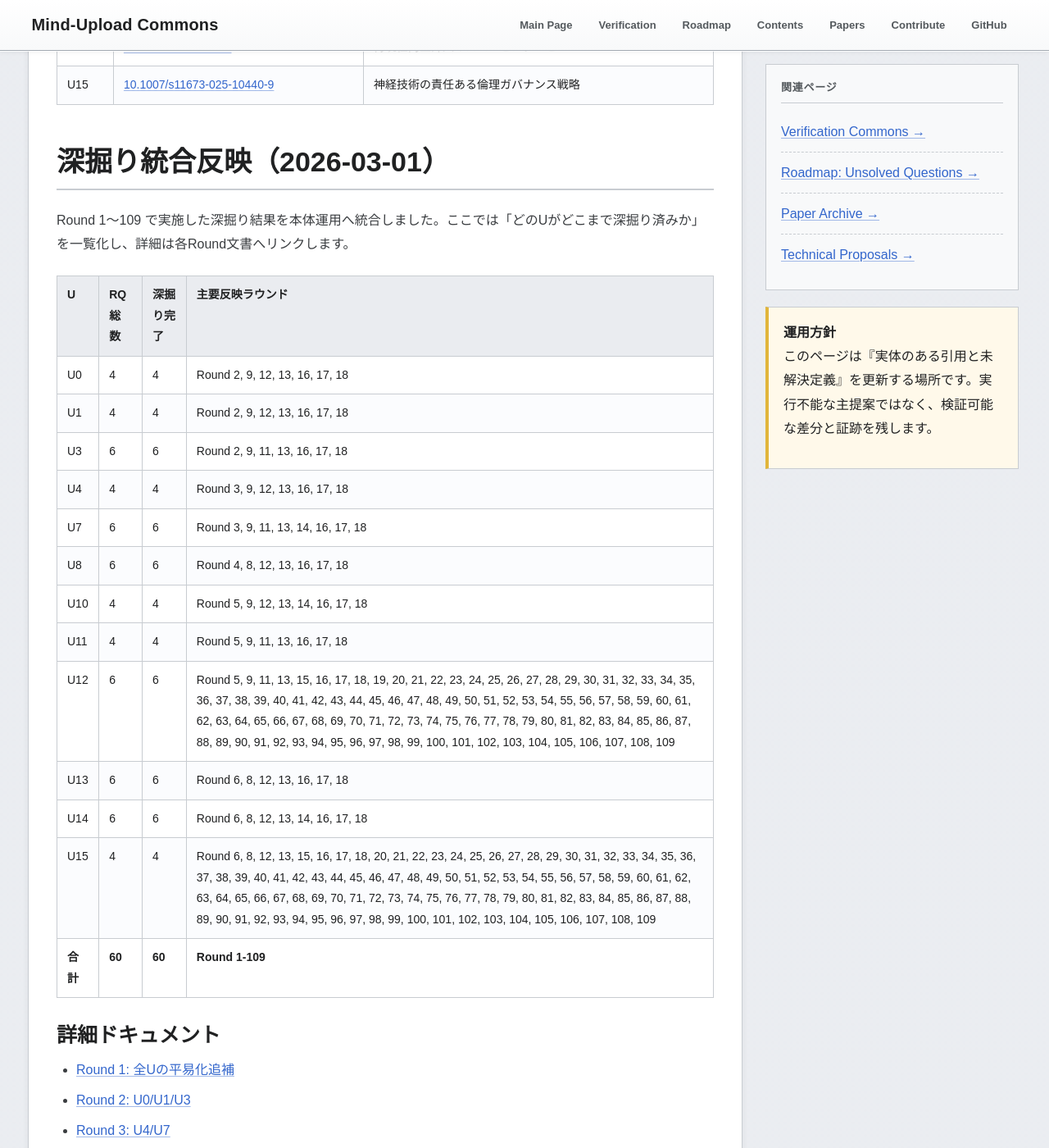
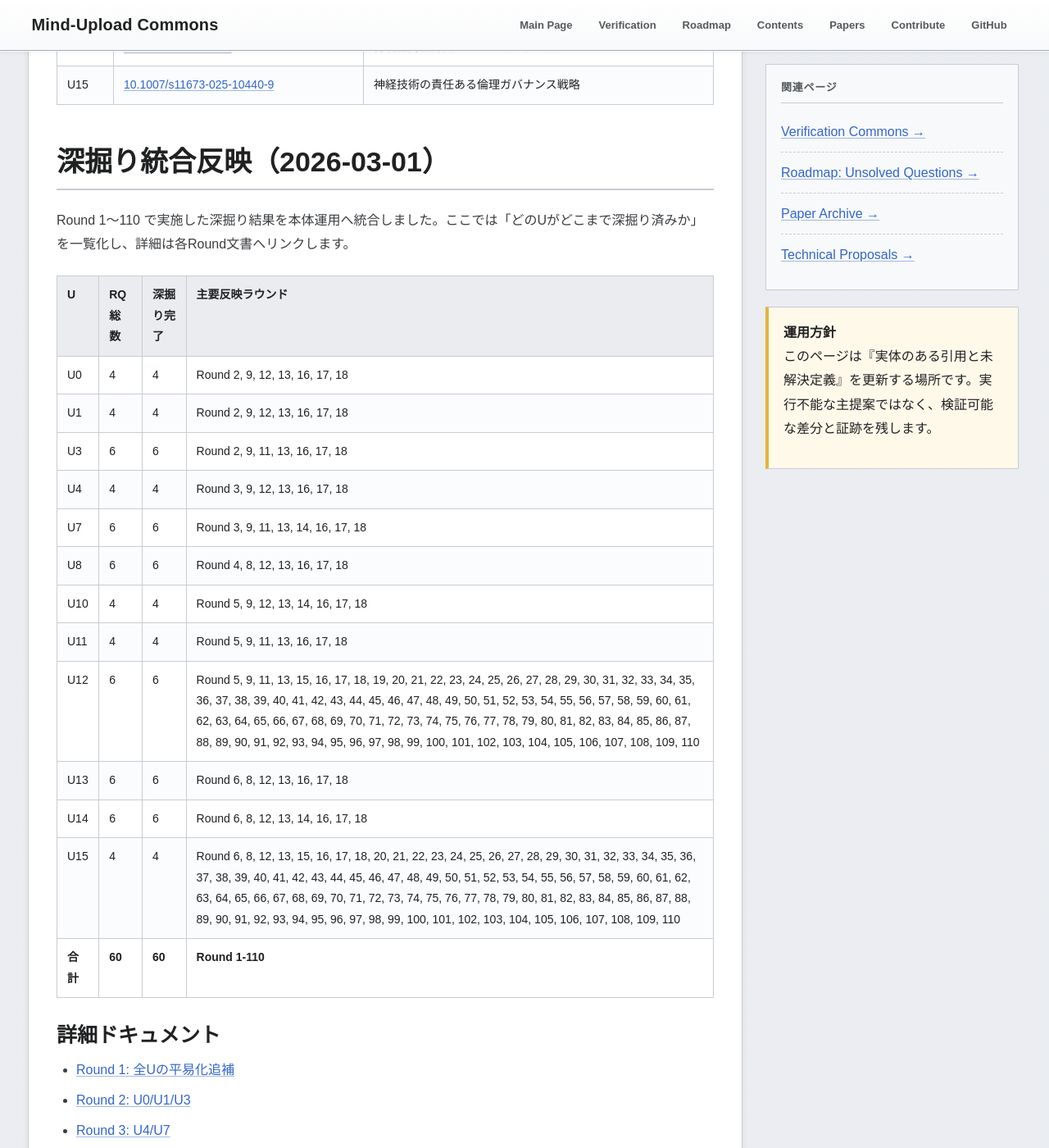
Before and after one commit to yasufumi-nakata/eegflow, a Jekyll site: the page built from research_harvest_50.md, in a window 1280 px wide and 1400 px high, scrolled down 6243 px. Shown: the whole window at 82% size. Built offline with Jekyll 4.4.1, drawn with Linux system fonts in a browser that asks for light colours; some of the changed text lies outside the part shown.

Commit message:
Add Round 110 follow-up reconnect follow-up outcome and reconnect gate

```diff
--- a/research_harvest_50.md
+++ b/research_harvest_50.md
@@ -156,7 +156,7 @@
 <section class="section" id="deepening-integration-20260301">
 <h2 class="section-title">深掘り統合反映（2026-03-01）</h2>
 <p>
-Round 1〜109 で実施した深掘り結果を本体運用へ統合しました。ここでは「どのUがどこまで深掘り済みか」を一覧化し、詳細は各Round文書へリンクします。
+Round 1〜110 で実施した深掘り結果を本体運用へ統合しました。ここでは「どのUがどこまで深掘り済みか」を一覧化し、詳細は各Round文書へリンクします。
 </p>
 <table class="data-table">
 <thead><tr><th>U</th><th>RQ総数</th><th>深掘り完了</th><th>主要反映ラウンド</th></tr></thead><tbody>
@@ -168,11 +168,11 @@
 <tr><td>U8</td><td>6</td><td>6</td><td>Round 4, 8, 12, 13, 16, 17, 18</td></tr>
 <tr><td>U10</td><td>4</td><td>4</td><td>Round 5, 9, 12, 13, 14, 16, 17, 18</td></tr>
 <tr><td>U11</td><td>4</td><td>4</td><td>Round 5, 9, 11, 13, 16, 17, 18</td></tr>
-<tr><td>U12</td><td>6</td><td>6</td><td>Round 5, 9, 11, 13, 15, 16, 17, 18, 19, 20, 21, 22, 23, 24, 25, 26, 27, 28, 29, 30, 31, 32, 33, 34, 35, 36, 37, 38, 39, 40, 41, 42, 43, 44, 45, 46, 47, 48, 49, 50, 51, 52, 53, 54, 55, 56, 57, 58, 59, 60, 61, 62, 63, 64, 65, 66, 67, 68, 69, 70, 71, 72, 73, 74, 75, 76, 77, 78, 79, 80, 81, 82, 83, 84, 85, 86, 87, 88, 89, 90, 91, 92, 93, 94, 95, 96, 97, 98, 99, 100, 101, 102, 103, 104, 105, 106, 107, 108, 109</td></tr>
+<tr><td>U12</td><td>6</td><td>6</td><td>Round 5, 9, 11, 13, 15, 16, 17, 18, 19, 20, 21, 22, 23, 24, 25, 26, 27, 28, 29, 30, 31, 32, 33, 34, 35, 36, 37, 38, 39, 40, 41, 42, 43, 44, 45, 46, 47, 48, 49, 50, 51, 52, 53, 54, 55, 56, 57, 58, 59, 60, 61, 62, 63, 64, 65, 66, 67, 68, 69, 70, 71, 72, 73, 74, 75, 76, 77, 78, 79, 80, 81, 82, 83, 84, 85, 86, 87, 88, 89, 90, 91, 92, 93, 94, 95, 96, 97, 98, 99, 100, 101, 102, 103, 104, 105, 106, 107, 108, 109, 110</td></tr>
 <tr><td>U13</td><td>6</td><td>6</td><td>Round 6, 8, 12, 13, 16, 17, 18</td></tr>
 <tr><td>U14</td><td>6</td><td>6</td><td>Round 6, 8, 12, 13, 14, 16, 17, 18</td></tr>
-<tr><td>U15</td><td>4</td><td>4</td><td>Round 6, 8, 12, 13, 15, 16, 17, 18, 20, 21, 22, 23, 24, 25, 26, 27, 28, 29, 30, 31, 32, 33, 34, 35, 36, 37, 38, 39, 40, 41, 42, 43, 44, 45, 46, 47, 48, 49, 50, 51, 52, 53, 54, 55, 56, 57, 58, 59, 60, 61, 62, 63, 64, 65, 66, 67, 68, 69, 70, 71, 72, 73, 74, 75, 76, 77, 78, 79, 80, 81, 82, 83, 84, 85, 86, 87, 88, 89, 90, 91, 92, 93, 94, 95, 96, 97, 98, 99, 100, 101, 102, 103, 104, 105, 106, 107, 108, 109</td></tr>
-<tr><td><strong>合計</strong></td><td><strong>60</strong></td><td><strong>60</strong></td><td><strong>Round 1-109</strong></td></tr>
+<tr><td>U15</td><td>4</td><td>4</td><td>Round 6, 8, 12, 13, 15, 16, 17, 18, 20, 21, 22, 23, 24, 25, 26, 27, 28, 29, 30, 31, 32, 33, 34, 35, 36, 37, 38, 39, 40, 41, 42, 43, 44, 45, 46, 47, 48, 49, 50, 51, 52, 53, 54, 55, 56, 57, 58, 59, 60, 61, 62, 63, 64, 65, 66, 67, 68, 69, 70, 71, 72, 73, 74, 75, 76, 77, 78, 79, 80, 81, 82, 83, 84, 85, 86, 87, 88, 89, 90, 91, 92, 93, 94, 95, 96, 97, 98, 99, 100, 101, 102, 103, 104, 105, 106, 107, 108, 109, 110</td></tr>
+<tr><td><strong>合計</strong></td><td><strong>60</strong></td><td><strong>60</strong></td><td><strong>Round 1-110</strong></td></tr>
 </tbody></table>
 
 <h3>詳細ドキュメント</h3>
@@ -286,6 +286,7 @@
 <li><a href="research_deepening_round107_2026-03-01.html">Round 107: フォローアップ再接続フォローアップ再接続フォローアップ再接続フォローアップ再監視実行台帳とフォローアップ再接続フォローアップ再接続フォローアップ再接続フォローアップ再評価ゲート固定</a></li>
 <li><a href="research_deepening_round108_2026-03-01.html">Round 108: フォローアップ再接続フォローアップ再接続フォローアップ再接続フォローアップ再評価結果台帳とフォローアップ再接続フォローアップ再接続フォローアップ再接続フォローアップ監視再同期再接続ゲート固定</a></li>
 <li><a href="research_deepening_round109_2026-03-01.html">Round 109: フォローアップ再接続フォローアップ再接続フォローアップ再接続フォローアップ再評価フォローアップ台帳とフォローアップ再接続フォローアップ再接続フォローアップ再接続フォローアップ監視再同期フォローアップゲート固定</a></li>
+<li><a href="research_deepening_round110_2026-03-01.html">Round 110: フォローアップ再接続フォローアップ再接続フォローアップ再接続フォローアップ再評価フォローアップ結果台帳とフォローアップ再接続フォローアップ再接続フォローアップ再接続フォローアップ監視再同期フォローアップ再接続ゲート固定</a></li>
 </ul>
 
 <h3>整合性監査（証跡）</h3>
@@ -939,6 +940,12 @@
 Round 109 のフォローアップ再接続フォローアップ再接続フォローアップ再接続フォローアップ再評価フォローアップ台帳とフォローアップ再接続フォローアップ再接続フォローアップ再接続フォローアップ監視再同期フォローアップゲート固定は
 <a href="automation/rq_regulation_reentry_followup_reconnect_followup_reconnect_followup_reconnect_followup_reevaluation_followup_ledger_round109_2026-03-01.csv" target="_blank">rq_regulation_reentry_followup_reconnect_followup_reconnect_followup_reconnect_followup_reevaluation_followup_ledger_round109_2026-03-01.csv</a>（問い別フォローアップ再接続フォローアップ再接続フォローアップ再接続フォローアップ再評価フォローアップ台帳）と
 <a href="automation/rq_regulation_reentry_followup_reconnect_followup_reconnect_followup_reconnect_followup_watch_resync_followup_gate_round109_2026-03-01.csv" target="_blank">rq_regulation_reentry_followup_reconnect_followup_reconnect_followup_reconnect_followup_watch_resync_followup_gate_round109_2026-03-01.csv</a>（問い別フォローアップ再接続フォローアップ再接続フォローアップ再接続フォローアップ監視再同期フォローアップゲート）
+に記録しています。
+</p>
+<p class="small">
+Round 110 のフォローアップ再接続フォローアップ再接続フォローアップ再接続フォローアップ再評価フォローアップ結果台帳とフォローアップ再接続フォローアップ再接続フォローアップ再接続フォローアップ監視再同期フォローアップ再接続ゲート固定は
+<a href="automation/rq_regulation_reentry_followup_reconnect_followup_reconnect_followup_reconnect_followup_reevaluation_followup_outcome_ledger_round110_2026-03-01.csv" target="_blank">rq_regulation_reentry_followup_reconnect_followup_reconnect_followup_reconnect_followup_reevaluation_followup_outcome_ledger_round110_2026-03-01.csv</a>（問い別フォローアップ再接続フォローアップ再接続フォローアップ再接続フォローアップ再評価フォローアップ結果台帳）と
+<a href="automation/rq_regulation_reentry_followup_reconnect_followup_reconnect_followup_reconnect_followup_watch_resync_followup_reconnect_gate_round110_2026-03-01.csv" target="_blank">rq_regulation_reentry_followup_reconnect_followup_reconnect_followup_reconnect_followup_watch_resync_followup_reconnect_gate_round110_2026-03-01.csv</a>（問い別フォローアップ再接続フォローアップ再接続フォローアップ再接続フォローアップ監視再同期フォローアップ再接続ゲート）
 に記録しています。
 </p>
 </section>
```
Also changed, not shown: automation/rq_regulation_reentry_followup_reconnect_followup_reconnect_followup_reconnect_followup_reevaluation_followup_outcome_ledger_round110_2026-03-01.csv (added, +11 -0 lines), automation/rq_regulation_reentry_followup_reconnect_followup_reconnect_followup_reconnect_followup_watch_resync_followup_reconnect_gate_round110_2026-03-01.csv (added, +11 -0 lines), research_deepening_continue_guide_2026-03-01.md (+5 -2 lines), research_deepening_round110_2026-03-01.md (added, +64 -0 lines).
